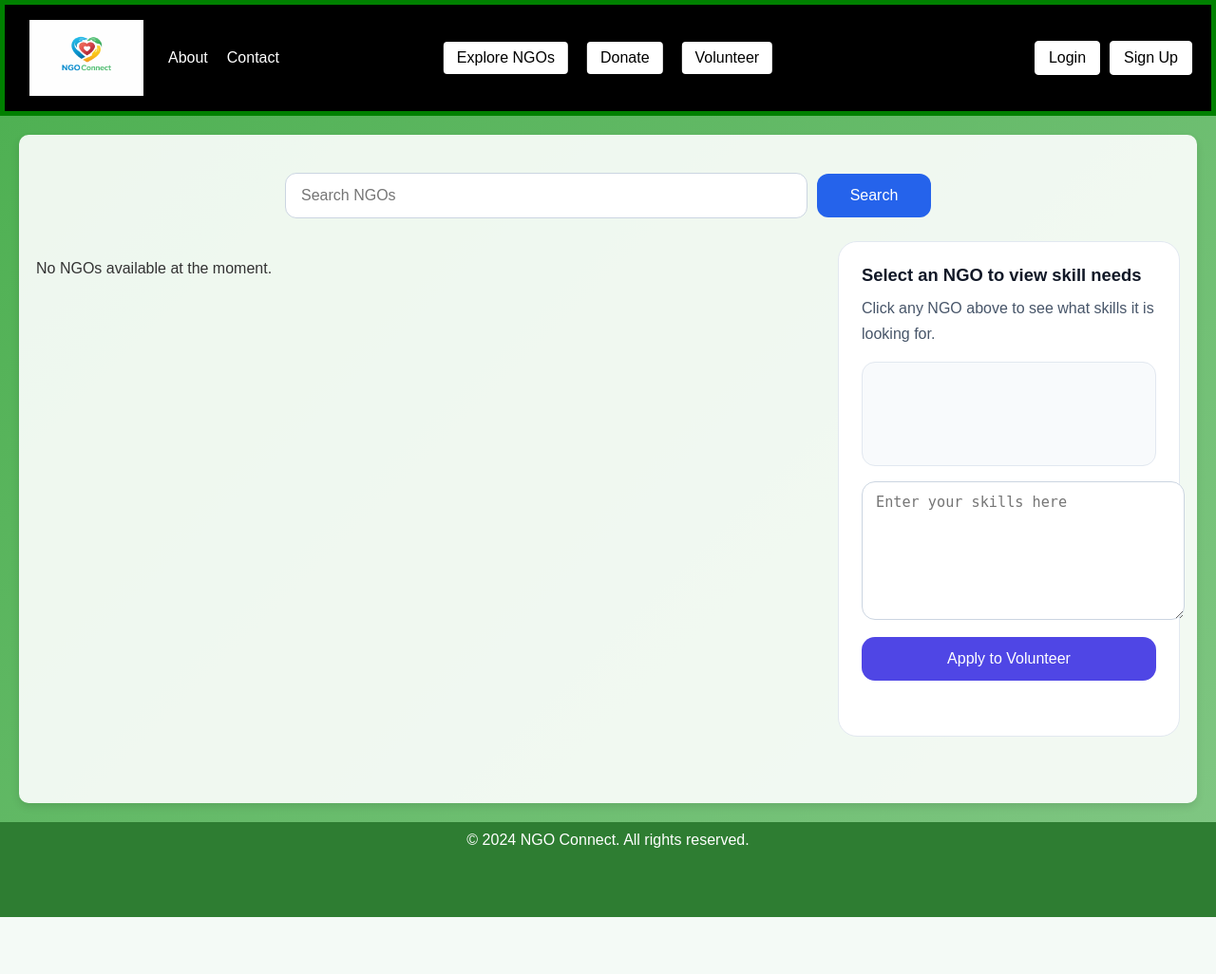
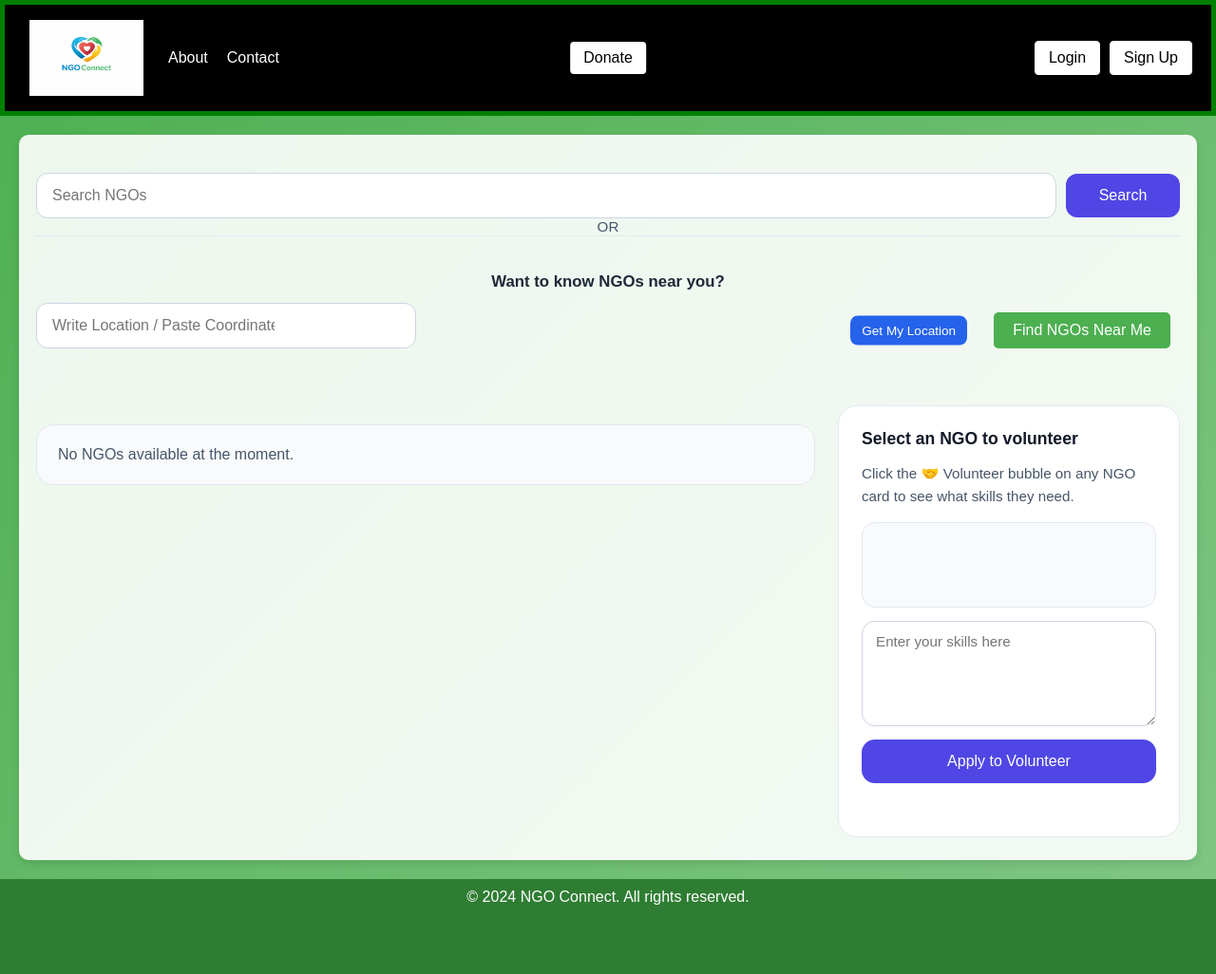
Before and after one commit to jayssSmm/NGO_Connect, a Flask app: page /volunteer in a window 1280 px wide. Shown: the whole page at 95% size. Before the commit the page ends 966 px from the top, so only its background shows below. Run offline with Flask 3, Linux system fonts and the light colour scheme; data that the repository does not hold is empty; parts of the project's set-up code (start-up, migrations or seed data) failed here and were passed over.

Commit message:
combined explore and volunteer

```diff
--- a/app/templates/About.html
+++ b/app/templates/About.html
@@ -23,9 +23,7 @@
             </div>
             <div class="nav-center">
                 <div class="options">
-                    <a type="explore" class="option" href="/explore">Explore NGOs</a>
-                    <a type="donate" class="option" href="/donate">Donate</a>
-                    <a type="volunteer" class="option" href="/volunteer">Volunteer</a>
+                    <a class="option" href="/donate">Donate</a>
                 </div>
             </div>
             <div class="auth-buttons">
--- a/app/templates/Contact.html
+++ b/app/templates/Contact.html
@@ -23,9 +23,7 @@
             </div>
             <div class="nav-center">
                 <div class="options">
-                    <a type="explore" class="option" href="/explore">Explore NGOs</a>
-                    <a type="donate" class="option" href="/donate">Donate</a>
-                    <a type="volunteer" class="option" href="/volunteer">Volunteer</a>
+                    <a class="option" href="/donate">Donate</a>
                 </div>
             </div>
             <div class="auth-buttons">
--- a/app/templates/Dashboard.html
+++ b/app/templates/Dashboard.html
@@ -23,9 +23,7 @@
             </div>
             <div class="nav-center">
                 <div class="options">
-                    <a type="explore" class="option" href="/explore">Explore NGOs</a>
                     <a type="donate" class="option auth" href="/donate">Donate</a>
-                    <a type="volunteer" class="option auth" href="/volunteer">Volunteer</a>
                 </div>
             </div>
             <div class="auth-buttons">
--- a/app/templates/Donate.html
+++ b/app/templates/Donate.html
@@ -35,9 +35,7 @@
             </div>
             <div class="nav-center">
                 <div class="options">
-                    <a type="explore" class="option" href="/explore">Explore NGOs</a>
-                    <a type="donate" class="option" href="/donate">Donate</a>
-                    <a type="volunteer" class="option" href="/volunteer">Volunteer</a>
+                    <a class="option" href="/donate">Donate</a>
                 </div>
             </div>
             <div class="auth-buttons">
--- a/app/templates/Explore.html
+++ b/app/templates/Explore.html
@@ -23,9 +23,7 @@
             </div>
             <div class="nav-center">
                 <div class="options">
-                    <a type="explore" class="option" href="/explore">Explore NGOs</a>
-                    <a type="donate" class="option" href="/donate">Donate</a>
-                    <a type="volunteer" class="option" href="/volunteer">Volunteer</a>
+                    <a class="option" href="/donate">Donate</a>
                 </div>
             </div>
             <div class="auth-buttons">
--- a/app/templates/NGODetail.html
+++ b/app/templates/NGODetail.html
@@ -39,9 +39,7 @@
             </div>
             <div class="nav-center">
                 <div class="options">
-                    <a type="explore" class="option" href="/explore">Explore NGOs</a>
-                    <a type="donate" class="option" href="/donate">Donate</a>
-                    <a type="volunteer" class="option" href="/volunteer">Volunteer</a>
+                    <a class="option" href="/donate">Donate</a>
                 </div>
             </div>
             <div class="auth-buttons">
--- a/app/templates/Volunteer.html
+++ b/app/templates/Volunteer.html
@@ -8,8 +8,10 @@
     <link rel="stylesheet" href="../static/utility.css">
 </head>
 <body>
+
+<!-- Auth Modal -->
 <div id="auth-modal" style="display:none; position:fixed; inset:0; background:rgba(0,0,0,0.45); z-index:999; align-items:center; justify-content:center;">
-    <div style="background:#fff; border-radius:12px; padding:2rem 2.5rem; max-width:360px; width:90%; text-align:center; box-shadow: 0 8px 32px rgba(0,0,0,0.18);">
+    <div style="background:#fff; border-radius:12px; padding:2rem 2.5rem; max-width:360px; width:90%; text-align:center; box-shadow:0 8px 32px rgba(0,0,0,0.18);">
         <div style="font-size:2rem; margin-bottom:0.75rem;">🔒</div>
         <h3 style="margin:0 0 0.5rem; font-size:1.1rem; font-weight:600;">Login Required</h3>
         <p style="margin:0 0 1.5rem; font-size:0.9rem; color:#666;">You need to be logged in to apply for volunteering.</p>
@@ -20,13 +22,12 @@
         </div>
     </div>
 </div>
+
 <header>
     <nav>
         <div class="nav-left">
             <div class="logo">
-                    <a href="/">
-                        <img src="../static/images/NGO_Connect.png" alt="NGO Connect Logo">
-                    </a>
+                <a href="/"><img src="../static/images/NGO_Connect.png" alt="NGO Connect Logo"></a>
             </div>
             <ul class="nav-links">
                 <li><a href="/about">About</a></li>
@@ -35,9 +36,7 @@
         </div>
         <div class="nav-center">
             <div class="options">
-                    <a type="explore" class="option" href="/explore">Explore NGOs</a>
-                    <a type="donate" class="option" href="/donate">Donate</a>
-                    <a type="volunteer" class="option" href="/volunteer">Volunteer</a>
+                <a class="option" href="/donate">Donate</a>
             </div>
         </div>
         <div class="auth-buttons">
@@ -46,52 +45,100 @@
         </div>
     </nav>
 </header>
+
 <main>
     <div class="bg volunteer-container">
+
         <div class="volunteer-search">
             <input type="text" id="searchInput" placeholder="Search NGOs">
             <button type="button" onclick="searchNGOs()">Search</button>
         </div>
+
+        <div class="or-divider"></div>
+
+        <div class="near-you">
+            <h3>Want to know NGOs near you?</h3>
+            <div class="coords-row">
+                <div class="coords-input-wrap">
+                    <input type="text" id="coordsInput" placeholder="Write Location / Paste Coordinates">
+                    <button type="button" class="inner-btn" onclick="getLocation()">Get My Location</button>
+                </div>
+                <button type="button" class="find-btn" onclick="findNearbyNGOs()">Find NGOs Near Me</button>
+            </div>
+            <p class="location-message" id="locationMessage"></p>
+        </div>
+
         <div class="volunteer-grid">
             <div class="ngo-list" id="ngoList"></div>
+
             <div class="volunteer-panel">
-                    <div class="volunteer-card">
-                        <h3 id="selectedNgoName">Select an NGO to view skill needs</h3>
-                        <p id="selectedNgoDetails">Click any NGO above to see what skills it is looking for.</p>
-                        <div class="skills-needed" id="skillsNeeded"></div>
+                <h3 id="panelNgoName">Select an NGO to volunteer</h3>
+                <p id="panelNgoDetails">Click the 🤝 Volunteer bubble on any NGO card to see what skills they need.</p>
+                <div id="panelSkillsNeeded" class="skills-needed"></div>
                 <textarea id="skillsInput" placeholder="Enter your skills here" rows="5"></textarea>
-                        <button type="button" id="applyBtn" onclick="applyVolunteer()">Apply to Volunteer</button>
-                        <p class="info-text" id="volunteerMessage"></p>
+                <button type="button" onclick="applyVolunteer()">Apply to Volunteer</button>
+                <p id="volunteerMessage" class="volunteer-msg"></p>
             </div>
         </div>
-            </div>
+
     </div>
 </main>
+
 <footer>
     <p>&copy; 2024 NGO Connect. All rights reserved.</p>
 </footer>
+
 <style>
-        .volunteer-container { display:flex; flex-direction:column; align-items:center; justify-content:flex-start; min-height:calc(100vh - 160px); padding:40px 18px 24px; gap:24px; }
-        .volunteer-search { display:flex; width:100%; max-width:680px; gap:10px; justify-content:center; align-items:center; }
-        .volunteer-search input { flex:1; padding:14px 16px; border-radius:12px; border:1px solid #cbd5e1; font-size:1rem; }
-        .volunteer-search button { min-width:120px; padding:14px 18px; border:none; border-radius:12px; background:#2563eb; color:#fff; font-size:1rem; cursor:pointer; }
+    .volunteer-container { display:flex; flex-direction:column; align-items:center; min-height:calc(100vh - 180px); padding:40px 18px 24px; gap:18px; }
+
+    /* search */
+    .volunteer-search { display:flex; width:100%; max-width:1240px; gap:10px; justify-content:center; align-items:center; }
+    .volunteer-search input { flex:1; min-width:0; padding:14px 16px; border-radius:12px; border:1px solid #cbd5e1; font-size:1rem; }
+    .volunteer-search button { min-width:120px; padding:14px 18px; border:none; border-radius:12px; background:#4f46e5; color:#fff; font-size:1rem; cursor:pointer; }
+
+    /* or divider */
+    .or-divider { width:100%; max-width:1240px; border-top:1px solid #e2e8f0; position:relative; line-height:0; margin:0 auto; }
+    .or-divider::after { content:'OR'; position:absolute; top:-10px; left:50%; transform:translateX(-50%); background:#f8fafc; padding:0 14px; color:#475569; font-size:0.95rem; }
+
+    /* near you */
+    .near-you { width:100%; max-width:1240px; display:flex; flex-direction:column; gap:12px; align-items:center; }
+    .near-you h3 { margin:0; font-size:1.05rem; color:#1f2937; }
+    .coords-row { display:flex; gap:10px; flex-wrap:wrap; justify-content:center; align-items:center; width:100%; }
+    .coords-input-wrap { position:relative; flex:1 1 320px; min-width:260px; }
+    .coords-input-wrap input { width:100%; padding:14px 16px; padding-right:148px; border-radius:12px; border:1px solid #cbd5e1; font-size:1rem; box-sizing:border-box; }
+    .coords-input-wrap .inner-btn { position:absolute; top:50%; right:8px; transform:translateY(-50%); padding:8px 12px; border:none; border-radius:8px; background:#2563eb; color:#fff; cursor:pointer; font-size:0.85rem; white-space:nowrap; }
+    .find-btn { min-width:180px; padding:14px 18px; border:none; border-radius:12px; background:#2563eb; color:#fff; font-size:1rem; cursor:pointer; }
+    .location-message { margin:0; min-height:20px; font-size:0.95rem; text-align:center; }
+
+    /* two-column grid */
     .volunteer-grid { width:100%; max-width:1240px; display:grid; grid-template-columns:1fr 360px; gap:24px; align-items:start; }
+
+    /* ngo cards */
     .ngo-list { display:grid; gap:16px; }
-        .ngo-card { padding:18px 20px; border-radius:20px; border:1px solid #e2e8f0; background:#fff; cursor:pointer; transition:transform .15s ease, box-shadow .15s ease; }
-        .ngo-card:hover { transform:translateY(-2px); box-shadow:0 14px 35px rgba(15,23,42,.08); }
-        .ngo-card h4 { margin:0 0 8px; font-size:1.05rem; color:#1f2937; }
-        .ngo-card p { margin:4px 0; color:#475569; font-size:0.95rem; }
-        .volunteer-panel { width:100%; max-width:360px; }
-        .volunteer-card { background:#fff; border:1px solid #e2e8f0; border-radius:20px; padding:24px; }
-        .volunteer-card h3 { margin:0 0 10px; font-size:1.15rem; color:#111827; }
-        .volunteer-card p { margin:0 0 16px; color:#475569; line-height:1.7; }
-        .skills-needed { background:#f8fafc; border:1px solid #e2e8f0; border-radius:14px; padding:14px; color:#334155; margin-bottom:16px; min-height:80px; }
-        #skillsInput { width:100%; min-height:120px; border:1px solid #cbd5e1; border-radius:14px; padding:12px 14px; resize:vertical; font-size:0.95rem; margin-bottom:14px; }
-        #applyBtn { width:100%; padding:14px 18px; border:none; border-radius:14px; background:#4f46e5; color:#fff; font-size:1rem; cursor:pointer; }
-        .info-text { margin-top:12px; color:#64748b; min-height:18px; font-size:0.95rem; }
-        @media(max-width:960px){ .volunteer-grid { grid-template-columns:1fr; } }
-        @media(max-width:720px){ .volunteer-search { flex-direction:column; } }
+    .ngo-item { padding:18px 20px; border-radius:18px; border:1px solid #e2e8f0; background:#fff; text-align:left; transition:transform .15s ease, box-shadow .15s ease; cursor: pointer; }
+    .ngo-item:hover { transform:translateY(-2px); box-shadow:0 14px 35px rgba(15,23,42,.08); }
+    .ngo-item h4 { margin:0 0 6px; font-size:1.1rem; }
+    .ngo-item h4 a { text-decoration:none; color:#1f2937; }
+    .ngo-item h4 a:hover { text-decoration:underline; }
+    .ngo-item p { margin:4px 0; color:#475569; font-size:0.95rem; }
+    .volunteer-bubble { display:inline-block; margin-top:10px; padding:5px 14px; border-radius:20px; background:#ede9fe; color:#4f46e5; font-size:0.85rem; font-weight:500; cursor:pointer; border:1px solid #c4b5fd; transition:background 0.15s; user-select:none; }
+    .volunteer-bubble:hover { background:#ddd6fe; }
+    .no-results { padding:22px; border-radius:18px; border:1px solid #e2e8f0; background:#f8fafc; color:#475569; }
+
+    /* right panel */
+    .volunteer-panel { background:#fff; border:1px solid #e2e8f0; border-radius:20px; padding:24px; display:flex; flex-direction:column; gap:14px; position:sticky; top:160px; }
+    .volunteer-panel h3 { margin:0; font-size:1.1rem; color:#111827; }
+    .volunteer-panel p { margin:0; color:#475569; font-size:0.95rem; line-height:1.6; }
+    .skills-needed { background:#f8fafc; border:1px solid #e2e8f0; border-radius:14px; padding:14px; color:#334155; font-size:0.95rem; min-height:60px; }
+    .volunteer-panel textarea { width:100%; border:1px solid #cbd5e1; border-radius:14px; padding:12px 14px; resize:vertical; font-size:0.95rem; font-family:inherit; box-sizing:border-box; }
+    .volunteer-panel button { width:100%; padding:14px 18px; border:none; border-radius:14px; background:#4f46e5; color:#fff; font-size:1rem; cursor:pointer; font-weight:500; transition:background 0.15s; }
+    .volunteer-panel button:hover { background:#4338ca; }
+    .volunteer-msg { min-height:18px; font-size:0.95rem; margin:0; }
+
+    @media(max-width:960px) { .volunteer-grid { grid-template-columns:1fr; } .volunteer-panel { position:static; } }
+    @media(max-width:720px) { .volunteer-search { flex-direction:column; } .coords-row { flex-direction:column; } .coords-input-wrap input { padding-right:16px; } .coords-input-wrap .inner-btn { position:static; transform:none; width:100%; margin-top:8px; text-align:center; } }
 </style>
+
 <script src="../static/Volunteer.js"></script>
 </body>
 </html>
```
Lines whose indentation alone changed are shown as unchanged.
